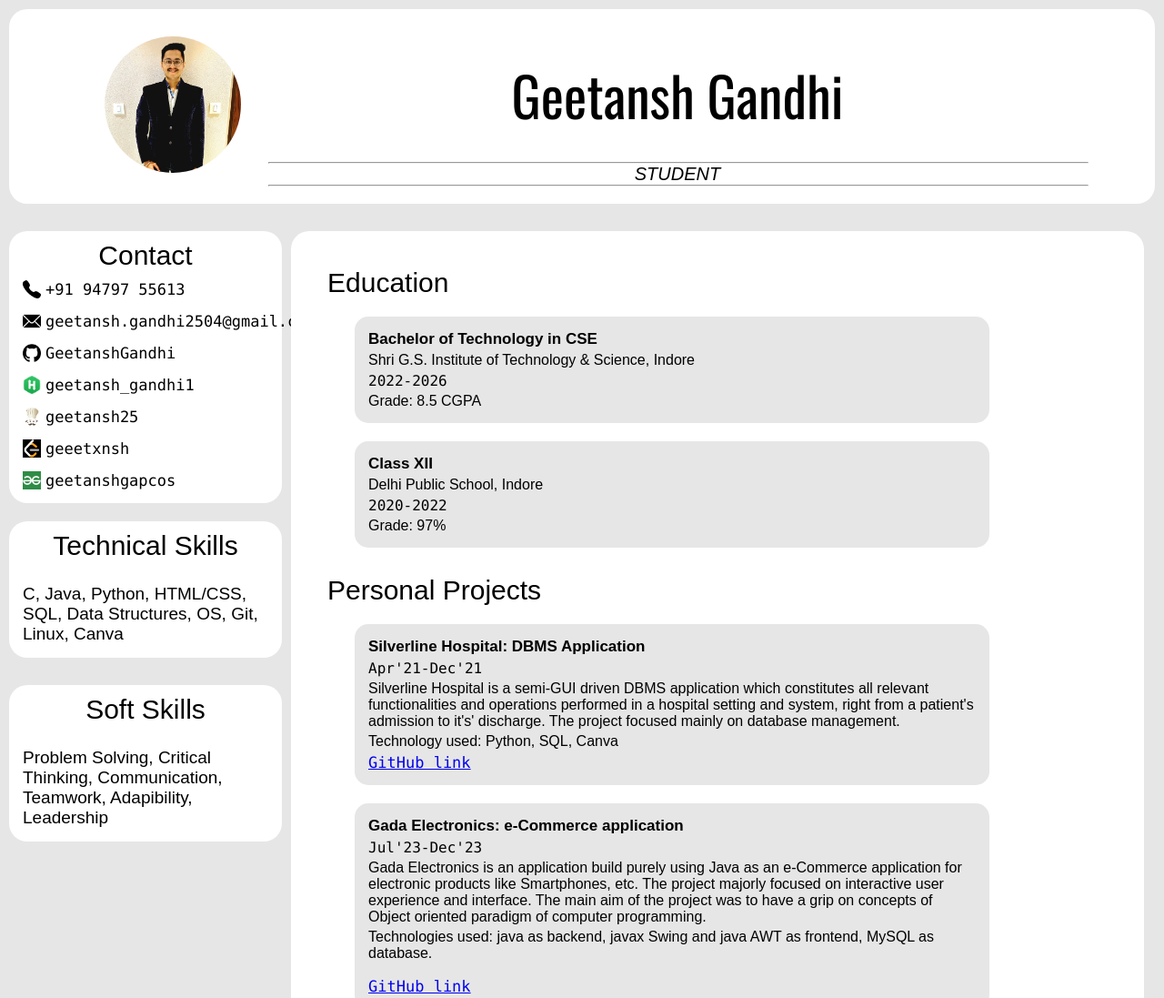
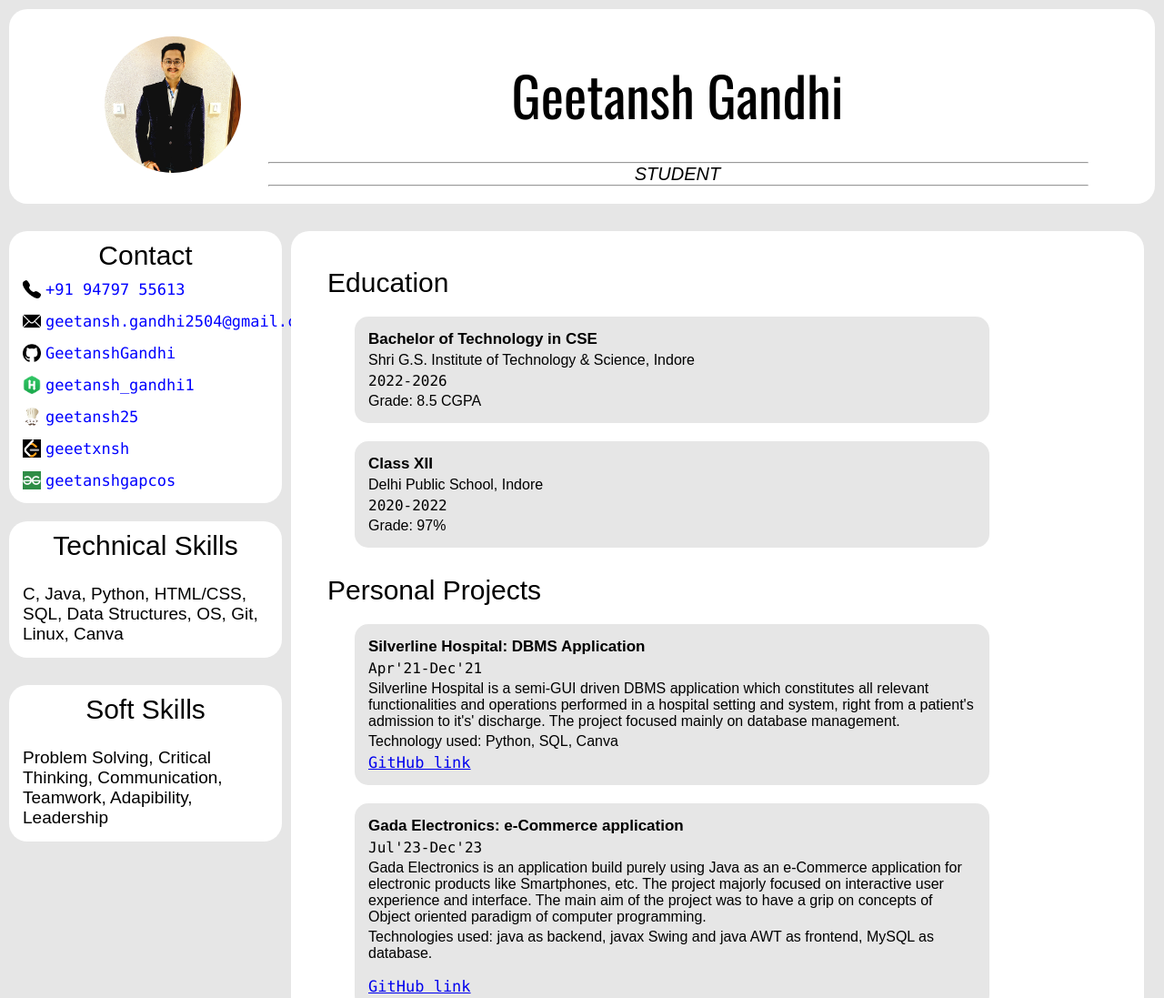
Before and after one commit to GeetanshGandhi/PortfolioCSSonly, a plain HTML site: page index.html in a window 1280 px wide. Shown: the top 1097 px of the page at 91% size. Drawn offline with nearby package versions, Linux system fonts and the light colour scheme.

Commit message:
minor-change

```diff
--- a/leftstyle.css
+++ b/leftstyle.css
@@ -19,8 +19,8 @@
     display: flex;
     align-items: center;
     text-decoration: none;
-    font: 17px Consolas;
-    color: black;
+    font: 17px Consolas, Monospace;
+    color: blue;
 }
 .contacts ul li a:hover{
     color: blue;
```
